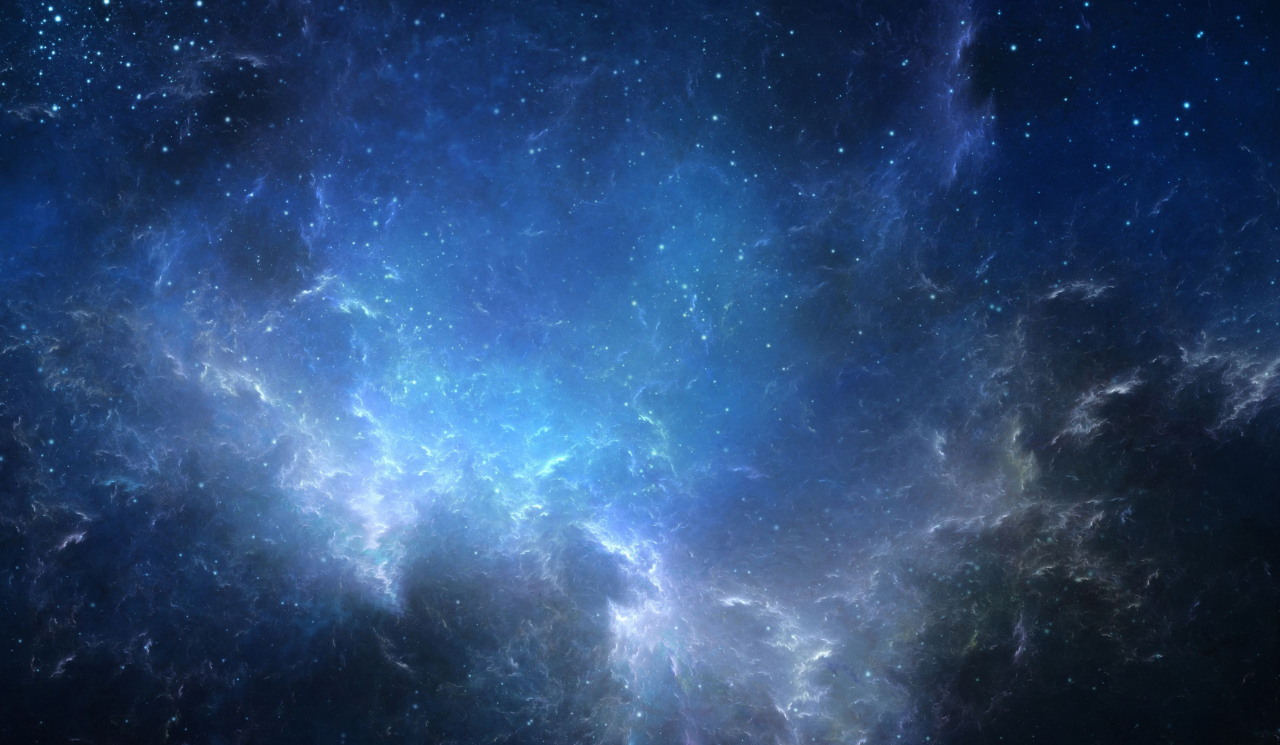
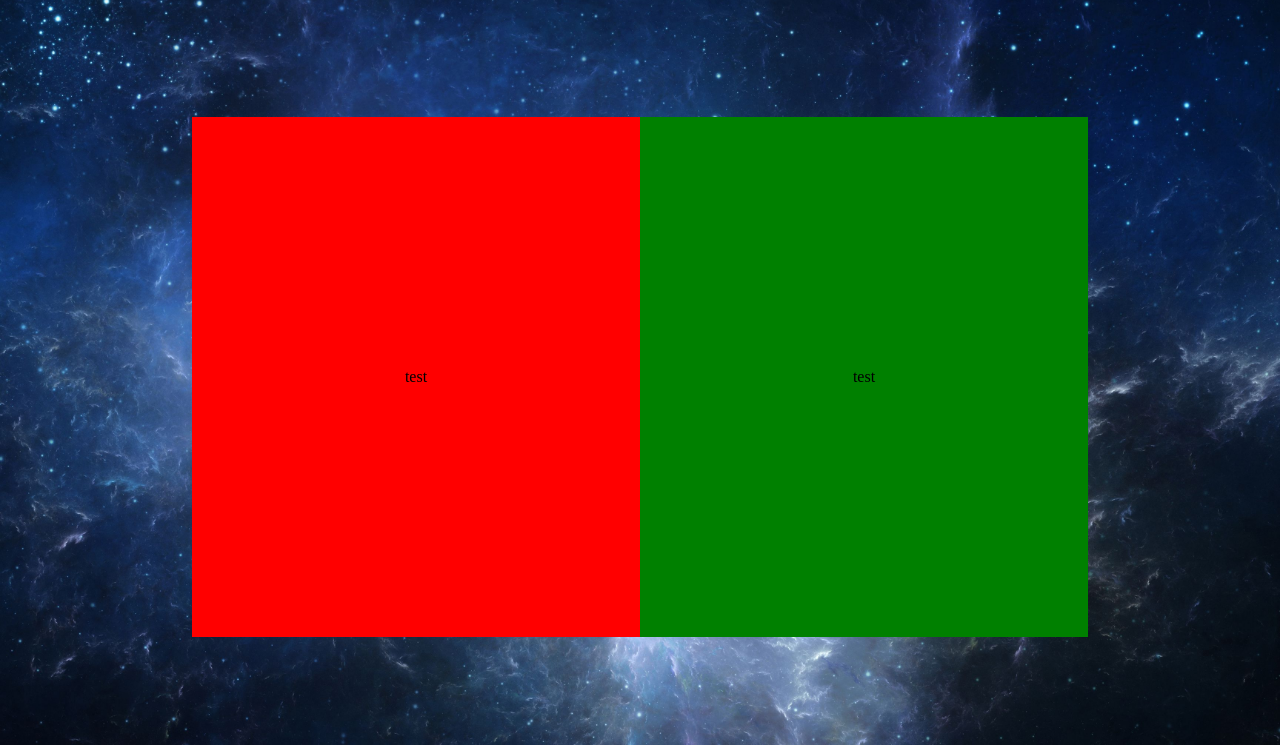
Before and after one commit to ronBP95/space_apod, a website: page public/index.html in a window 1280 px wide. Shown: the part 55-800 px from the top of the page. Drawn offline with Linux system fonts and the light colour scheme.

Commit message:
containers built out for content"

```diff
--- a/public/css/style.css
+++ b/public/css/style.css
@@ -15,6 +15,8 @@ body {
     background-repeat: no-repeat;
     background-position: center;
     background-attachment: fixed;
+    text-align: center;
+    z-index: -1;
 }
 
 .navbar {
@@ -121,4 +123,40 @@ h1 {
     font-family: "fontOne";
 }
 
-.
+.homeCont {
+    display: inline-block;
+    justify-content: center;
+    align-items: center;
+    width: 75vw;
+    height: 75vh;
+    /* background: white; */
+    margin-top: 5rem;
+    z-index: 0;
+}
+
+.homeChild {
+    display: flex;
+    flex-direction: row;
+    justify-content: center;
+    align-items: center;
+}
+
+.homeLChild {
+    display: flex;
+    justify-content: center;
+    align-items: center;
+    background: red;
+    margin-top: 2.5rem;
+    width: 35vw;
+    height: 65vh;
+}
+
+.homeRChild {
+    display: flex;
+    justify-content: center;
+    align-items: center;
+    background: green;
+    margin-top: 2.5rem;
+    width: 35vw;
+    height: 65vh;
+}
--- a/public/index.html
+++ b/public/index.html
@@ -26,12 +26,14 @@
     </nav>
 
     <div class="homeCont">
-        <div class="homeLCont">
+        <div class="homeChild">
+            <div class="homeLChild">
+                <p>test</p>
+            </div>
 
-        </div>
-
-        <div class="homeRCont">
-
+            <div class="homeRChild">
+                <p>test</p>
+            </div>
         </div>
     </div>
 
```
